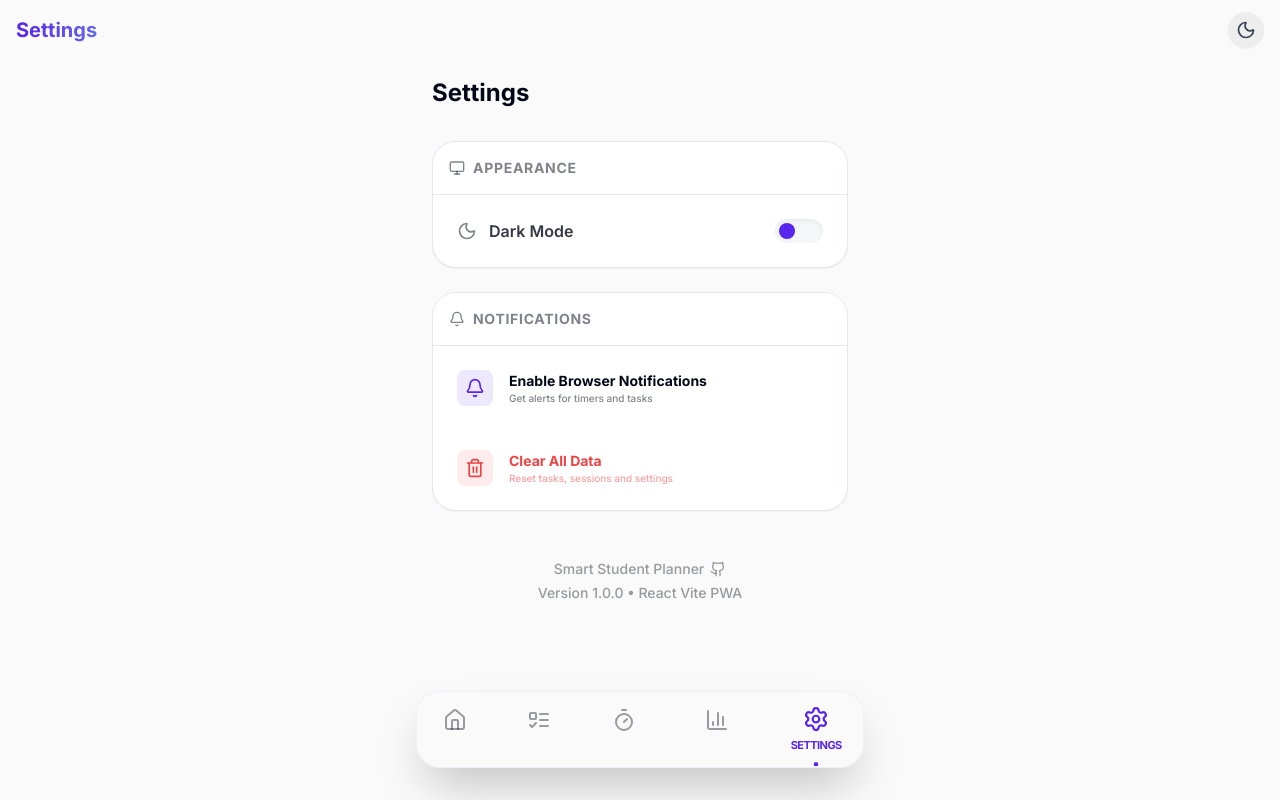
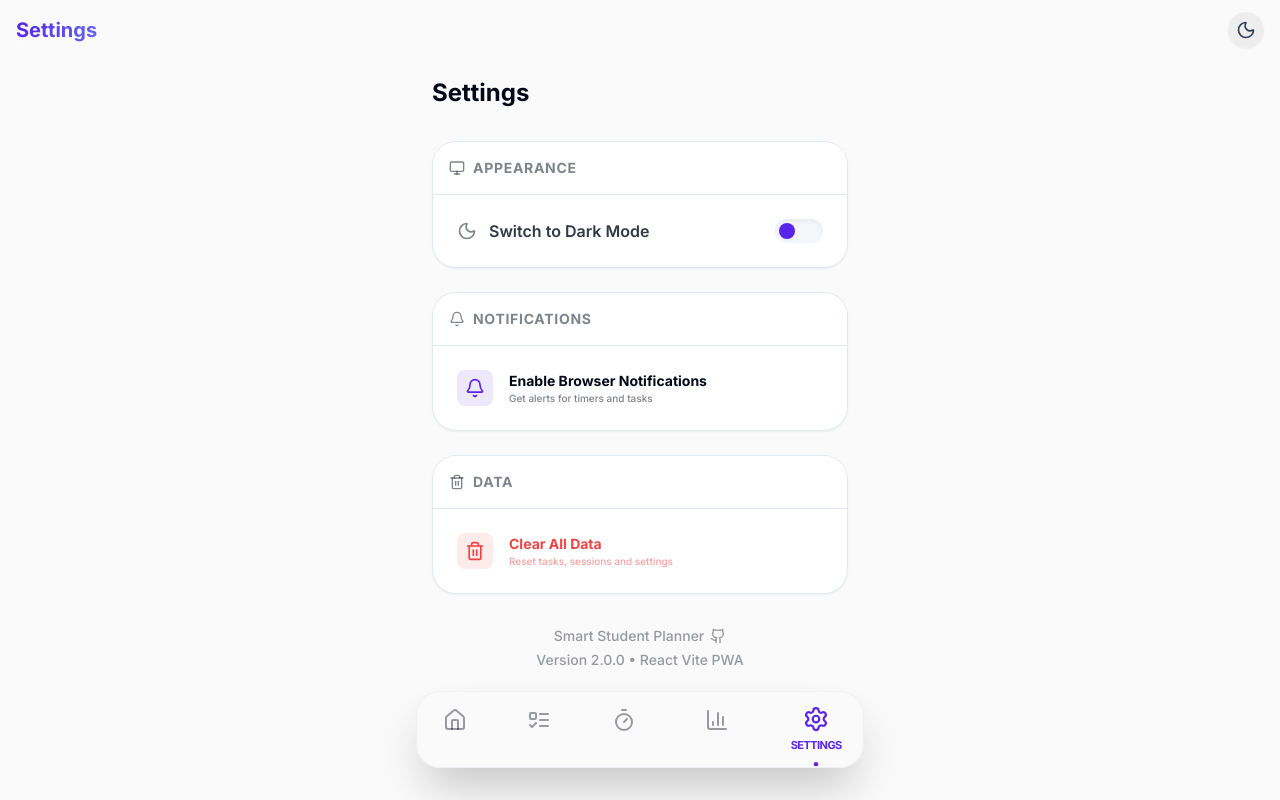
Before and after one commit to salma-lams/Smart-Student-Planner-PWA, a React (Vite) app: page /settings in a window 1280 px wide. Built offline with nearby package versions, Linux system fonts and the light colour scheme.

Commit message:
fix: clean rewrite of Settings.jsx with all hooks and imports

```diff
--- a/src/pages/Settings.jsx
+++ b/src/pages/Settings.jsx
@@ -32,7 +32,7 @@ export default function Settings() {
     }
   };
 
-  const toggleSetting = (key) => {
+  const toggleNotifSetting = (key) => {
     setNotificationSettings(prev => ({ ...prev, [key]: !prev[key] }));
   };
 
@@ -40,11 +40,11 @@ export default function Settings() {
     <div className="flex flex-col gap-6 w-full max-w-md mx-auto pb-6">
       <h2 className="text-2xl font-bold mb-2">Settings</h2>
 
+      {/* Appearance */}
       <div className="bg-card border border-border rounded-3xl overflow-hidden shadow-sm">
         <div className="p-4 border-b border-border bg-card font-bold text-sm uppercase tracking-wider text-foreground/50 flex items-center gap-2">
           <Monitor className="w-4 h-4" /> Appearance
         </div>
-
         <div className="p-2">
           <button
             onClick={toggleTheme}
@@ -52,7 +52,7 @@ export default function Settings() {
           >
             <span className="flex items-center gap-3">
               {theme === 'dark' ? <Sun className="w-5 h-5 text-foreground/50" /> : <Moon className="w-5 h-5 text-foreground/50" />}
-              {theme === 'dark' ? 'Light Mode' : 'Dark Mode'}
+              {theme === 'dark' ? 'Switch to Light Mode' : 'Switch to Dark Mode'}
             </span>
             <div className="w-12 h-6 bg-secondary/80 rounded-full p-1 flex items-center cursor-pointer shadow-inner">
               <div className={`w-4 h-4 rounded-full bg-primary transform transition-transform shadow-sm ${theme === 'dark' ? 'translate-x-6' : ''}`} />
@@ -61,11 +61,11 @@ export default function Settings() {
         </div>
       </div>
 
+      {/* Notifications */}
       <div className="bg-card border border-border rounded-3xl overflow-hidden shadow-sm">
         <div className="p-4 border-b border-border bg-card font-bold text-sm uppercase tracking-wider text-foreground/50 flex items-center gap-2">
           <Bell className="w-4 h-4" /> Notifications
         </div>
-
         <div className="p-2 flex flex-col gap-1">
           {!notificationSettings.enabled ? (
             <button
@@ -82,6 +82,7 @@ export default function Settings() {
             </button>
           ) : (
             <>
+              {/* Timer Alerts */}
               <div className="flex justify-between items-center p-4">
                 <div className="flex items-center gap-3">
                   <div className="bg-secondary p-2 rounded-lg text-foreground/40">
@@ -90,18 +91,13 @@ export default function Settings() {
                   <span className="text-sm font-bold">Timer Alerts</span>
                 </div>
                 <button
-                  onClick={() => toggleSetting('timer')}
-                  className={cn(
-                    "w-10 h-5 rounded-full transition-colors relative",
-                    notificationSettings.timer ? "bg-primary" : "bg-secondary"
-                  )}
+                  onClick={() => toggleNotifSetting('timer')}
+                  className={cn("w-10 h-5 rounded-full transition-colors relative", notificationSettings.timer ? "bg-primary" : "bg-secondary/80")}
                 >
-                  <div className={cn(
-                    "absolute top-1 w-3 h-3 rounded-full bg-white transition-all",
-                    notificationSettings.timer ? "left-6" : "left-1"
-                  )} />
+                  <div className={cn("absolute top-1 w-3 h-3 rounded-full bg-white transition-all shadow-sm", notificationSettings.timer ? "left-6" : "left-1")} />
                 </button>
               </div>
+              {/* Task Reminders */}
               <div className="flex justify-between items-center p-4">
                 <div className="flex items-center gap-3">
                   <div className="bg-secondary p-2 rounded-lg text-foreground/40">
@@ -110,24 +106,26 @@ export default function Settings() {
                   <span className="text-sm font-bold">Task Reminders</span>
                 </div>
                 <button
-                  onClick={() => toggleSetting('tasks')}
-                  className={cn(
-                    "w-10 h-5 rounded-full transition-colors relative",
-                    notificationSettings.tasks ? "bg-primary" : "bg-secondary"
-                  )}
+                  onClick={() => toggleNotifSetting('tasks')}
+                  className={cn("w-10 h-5 rounded-full transition-colors relative", notificationSettings.tasks ? "bg-primary" : "bg-secondary/80")}
                 >
-                  <div className={cn(
-                    "absolute top-1 w-3 h-3 rounded-full bg-white transition-all",
-                    notificationSettings.tasks ? "left-6" : "left-1"
-                  )} />
+                  <div className={cn("absolute top-1 w-3 h-3 rounded-full bg-white transition-all shadow-sm", notificationSettings.tasks ? "left-6" : "left-1")} />
                 </button>
               </div>
             </>
           )}
+        </div>
+      </div>
 
+      {/* Danger Zone */}
+      <div className="bg-card border border-border rounded-3xl overflow-hidden shadow-sm">
+        <div className="p-4 border-b border-border bg-card font-bold text-sm uppercase tracking-wider text-foreground/50 flex items-center gap-2">
+          <Trash2 className="w-4 h-4" /> Data
+        </div>
+        <div className="p-2">
           <button
             onClick={handleClearData}
-            className="w-full flex items-center gap-4 p-4 hover:bg-red-500/5 rounded-xl transition-colors text-left mt-2"
+            className="w-full flex items-center gap-4 p-4 hover:bg-red-500/5 rounded-xl transition-colors text-left"
           >
             <div className="bg-red-500/10 p-2 rounded-lg text-red-500">
               <Trash2 className="w-5 h-5" />
@@ -140,11 +138,11 @@ export default function Settings() {
         </div>
       </div>
 
-      <div className="text-center mt-6 text-sm text-foreground/40 font-medium">
+      <div className="text-center mt-2 text-sm text-foreground/40 font-medium">
         <p className="flex items-center justify-center gap-1.5 mb-1">
           Smart Student Planner <Github className="w-4 h-4" />
         </p>
-        <p>Version 1.0.0 • React Vite PWA</p>
+        <p>Version 2.0.0 • React Vite PWA</p>
       </div>
     </div>
   );
```
